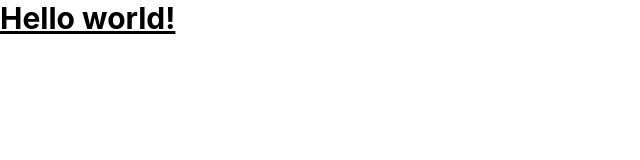
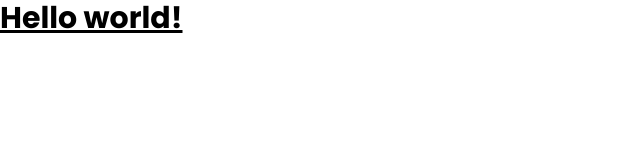
Before and after one commit to muhkyle17/portfolio-website, a Next.js app: page / in a window 1280 px wide. Shown: the top 160 px of the page, without its empty margins (0-640 px from the left). Built offline with nearby package versions, Linux system fonts and the light colour scheme.

Commit message:
Add poppins font for the project

```diff
--- a/styles/globals.css
+++ b/styles/globals.css
@@ -1,3 +1,5 @@
+@import url('https://fonts.googleapis.com/css2?family=Noto+Sans:ital,wght@0,400;0,700;1,400;1,700&family=Poppins:ital,wght@0,100;0,200;0,300;0,400;0,500;0,600;0,700;0,800;0,900;1,100;1,200;1,300;1,400;1,500;1,600;1,700;1,800;1,900&display=swap');
+
 @tailwind base;
 @tailwind components;
 @tailwind utilities;
@@ -6,8 +8,7 @@
 body {
   padding: 0;
   margin: 0;
-  font-family: -apple-system, BlinkMacSystemFont, Segoe UI, Roboto, Oxygen,
-    Ubuntu, Cantarell, Fira Sans, Droid Sans, Helvetica Neue, sans-serif;
+  font-family: Poppins;
 }
 
 a {
```
